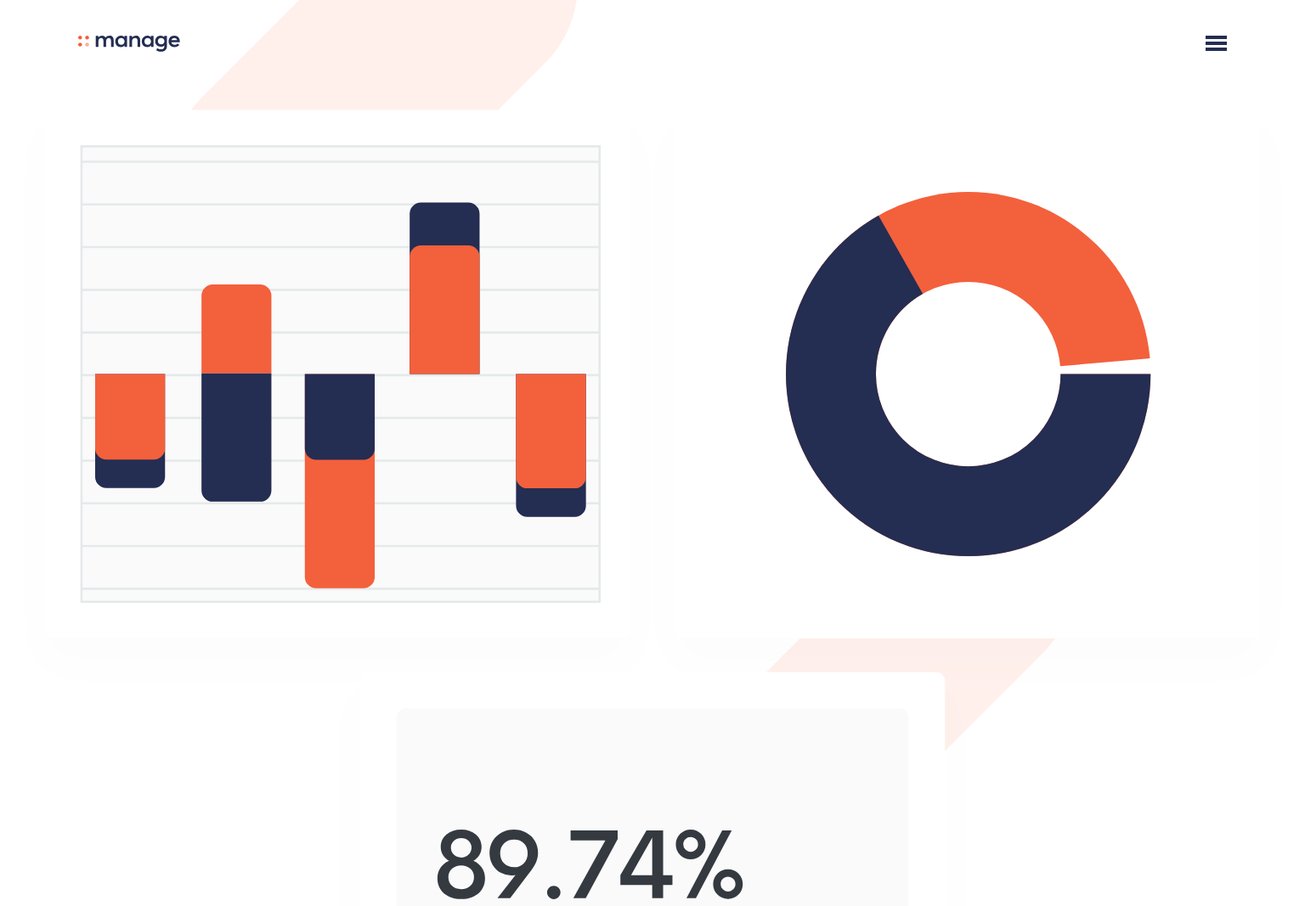
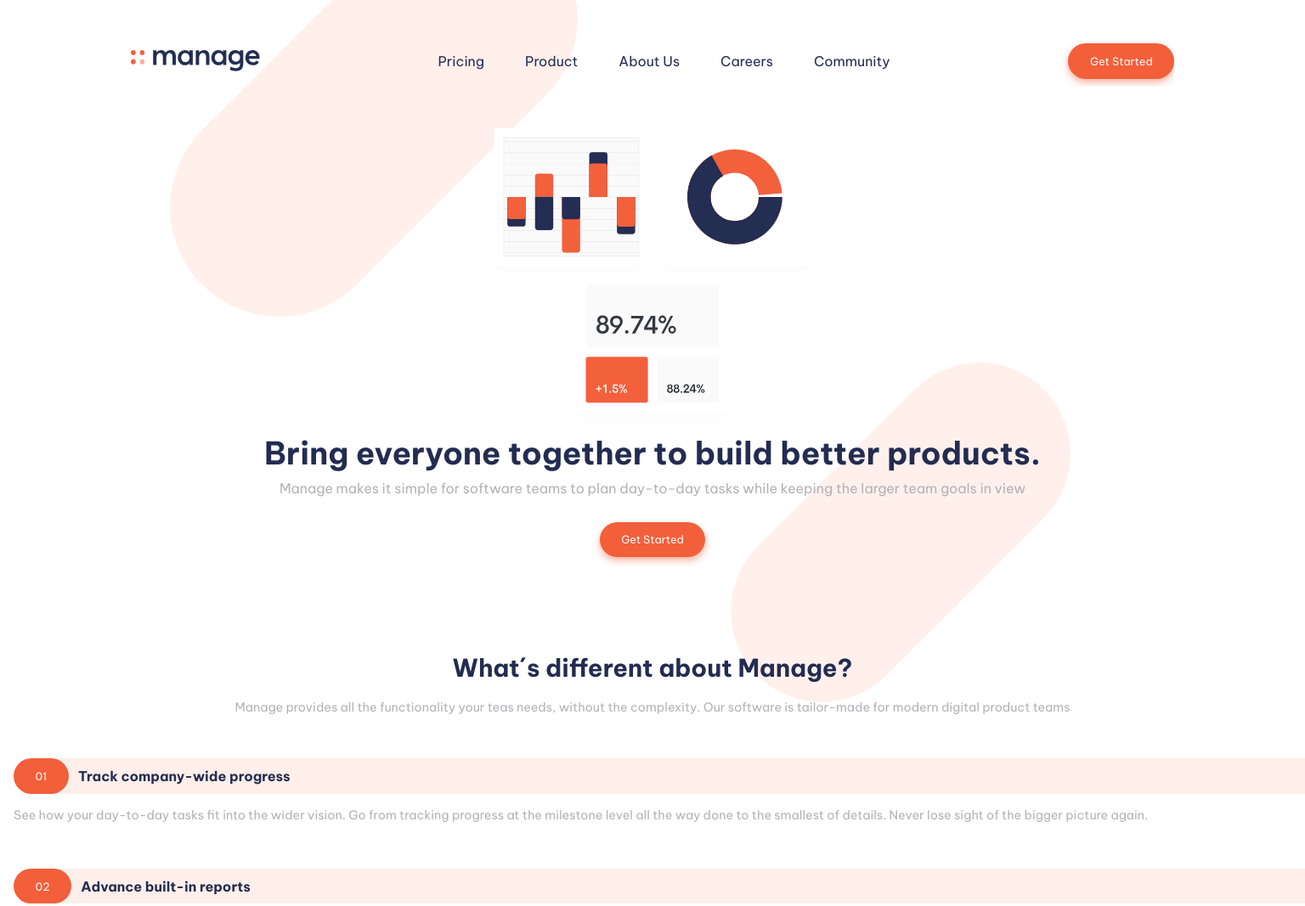
Before and after one commit to joacoZubiria/FINAL-FRONT-DH, a plain HTML site: page diseño/index.html in a window 1536 px wide. Shown: the top 1067 px of the page at 85% size. Drawn offline with Linux system fonts and the light colour scheme.

Commit message:
nav dessktop

```diff
--- a/diseño/css/style.css
+++ b/diseño/css/style.css
@@ -24,6 +24,10 @@
 body{
     position: relative;
     width: 100%;
+}
+
+body *{
+    overflow-y: hidden;
 }
 
 .gral-btn{
@@ -65,7 +69,9 @@ header{
     justify-content: center;
     padding: 2.6rem 0;
 }
-
+header nav > ul, header nav > button {
+    display: none;
+}
 header nav{
     width: 88%;
     display: flex;
@@ -74,7 +80,7 @@ header nav{
 }
 
 header nav img[alt="logo-manage"]{
-    width: 120px;
+    width: 7.5rem;
 }
 /**************MAIN****************/
 /*SECTION 1*/
@@ -86,8 +92,12 @@ main .first-section{
     flex-direction: column;
 }
 
+main .first-section .illustration-container{
+    width: 100%;
+    text-align: center;
+}
 main .first-section .illustration-container img{
-    width: 100%;
+    max-width: 400px;
 }
 
 main .first-section .first-text{
@@ -179,8 +189,11 @@ main .second-section > h1{
 
 main .second-section .slider{
     width: 100%;
+    height: 360px;
     position: relative;
-    height: 360px;
+    display: flex;
+    justify-content: center;
+    align-items: center;
 }
 
 main .second-section .slider > div{
@@ -205,6 +218,10 @@ main .second-section .slider > div > h6{
     margin: 1.4rem 0;
 }
 
+main .second-section .slider > div > p{
+    max-width: 20rem;
+    text-align: center;
+}
 main .second-section > aside{
     width: 100%;
     display: flex;
@@ -254,7 +271,6 @@ main .third-section > button{
     background-color: var(--color-gris-claro);
     color: var(--color-rojo-brillante);
 }
-/* ~ */
 /*************FOOTER***************/
 footer{
     display: flex;
@@ -330,3 +346,39 @@ footer > p{
     font-size: 0.7rem;
     margin-bottom: 1.4rem;
 }
+
+@media (min-width: 1400px) {
+    /*NAV*/
+    header{
+        width: 100%;
+    }
+
+    header nav{
+        width: 80%;
+    }
+
+    header nav img[alt="icon-hamburger"]{
+        display: none;
+    }
+
+    header nav img[alt="logo-manage"]{
+        width: 9.5rem;
+    }
+
+    header nav > ul, header nav > button {
+        display: block;
+    }
+
+    header nav > button{
+        margin: 0.6rem 0;
+    }
+
+    header nav > ul {
+        display: flex;
+        gap: 3rem;
+        color: var(--color-azul-oscuro);
+    }
+
+    /*MAIN*/
+
+}
--- a/diseño/index.html
+++ b/diseño/index.html
@@ -13,6 +13,14 @@
     <header>
         <nav>
             <img src="src/logo.svg" alt="logo-manage">
+            <ul>
+                <li>Pricing</li>
+                <li>Product</li>
+                <li>About Us</li>
+                <li>Careers</li>
+                <li>Community</li>
+            </ul>
+            <button class="gral-btn">Get Started</button>
             <img src="src/icon-hamburger.svg" alt="icon-hamburger">
         </nav>
     </header>
```
